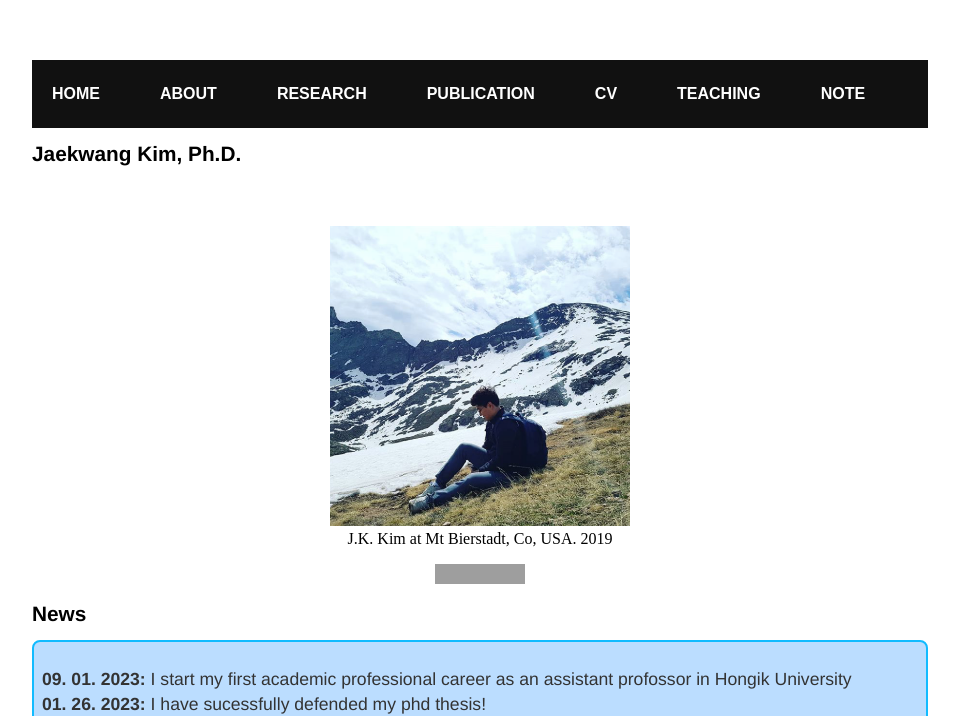
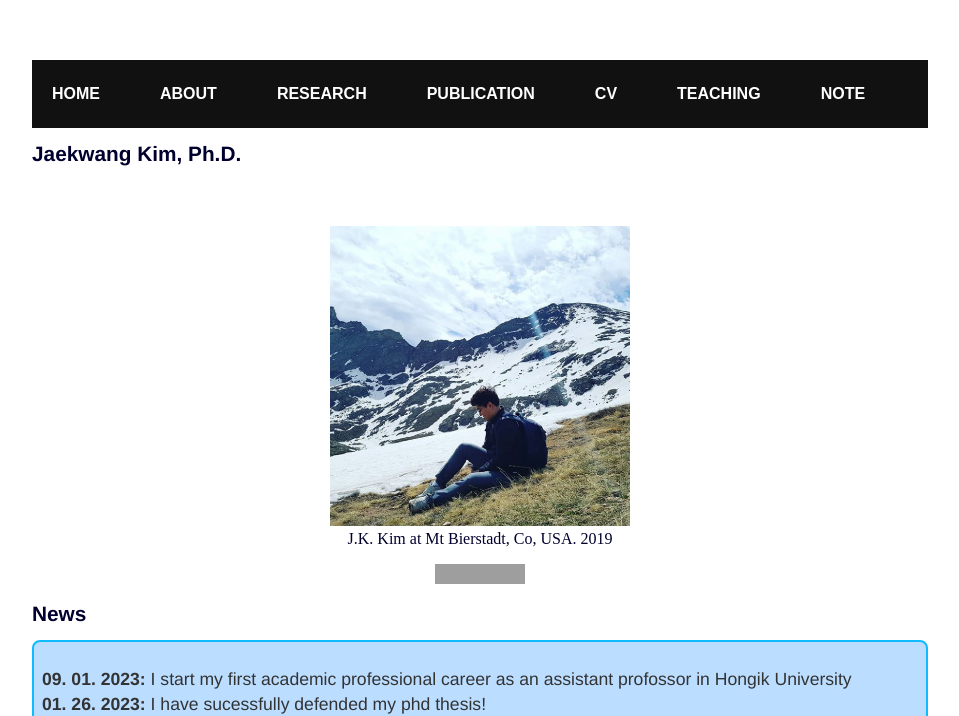
Before and after one commit to jaekwangjk/jaekwangjk.github.io, a Jekyll site: the page built from index.html, in a window 1280 px wide. Shown: the top 716 px of the page, without its empty margins (160-1119 px from the left). Built offline with Jekyll 4.4.1, drawn with Linux system fonts in a browser that asks for light colours; grey boxes are pictures that could not be loaded.

Commit message:
Update main.css

```diff
--- a/css/main.css
+++ b/css/main.css
@@ -1,6 +1,7 @@
 body {
     margin: 60px auto;
     width: 70%;
+    color:#00002E;
 }
 
 /*
```
